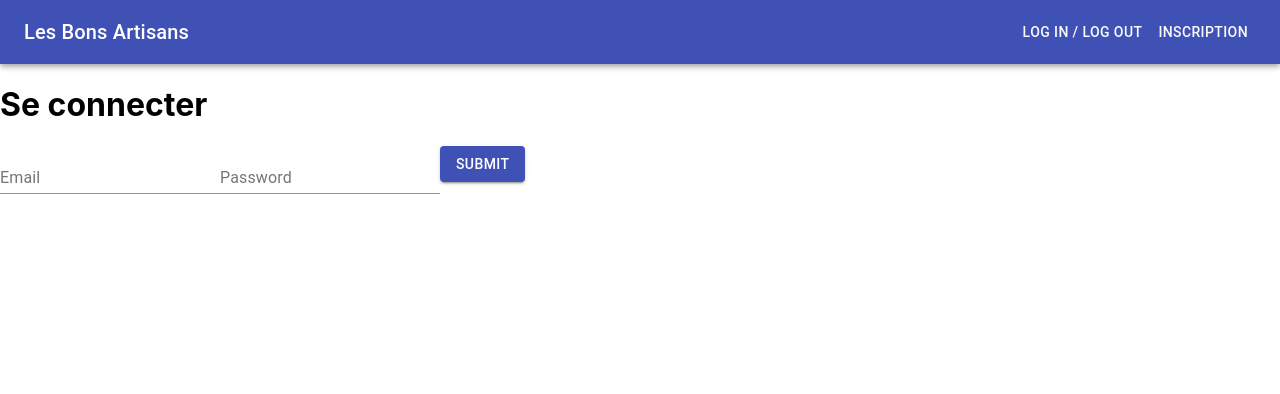
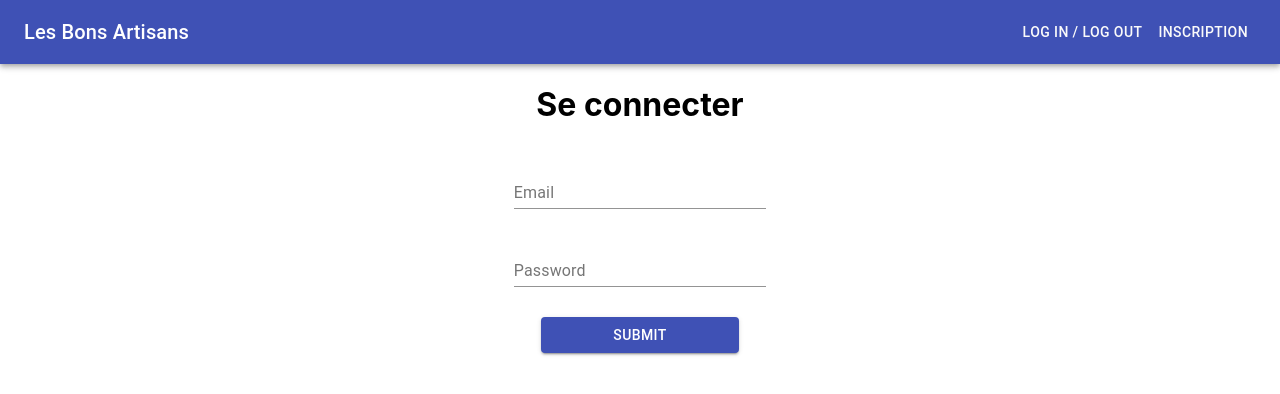
Before and after one commit to MaximeLeBerre/les-bons-artisans-front, a React (Create React App) app: page /login in a window 1280 px wide. Shown: the top 394 px of the page. Built offline with nearby package versions, Linux system fonts and the light colour scheme.

Commit message:
update css

```diff
--- a/src/components/FormItem.jsx
+++ b/src/components/FormItem.jsx
@@ -10,12 +10,78 @@ import { useState } from 'react';
 import Snackbar from '@material-ui/core/Snackbar';
 import CloseIcon from '@material-ui/icons/Close';
 import IconButton from '@material-ui/core/IconButton';
+import MenuItem from '@material-ui/core/MenuItem';
 
 const useStyles = makeStyles({
   root: {
-    margin: 15
+    margin: 15,
+    width: '25ch'
+  },
+  card: {
+    margin: 15,
+    backgroundColor: '#F6F6F6',
+    padding: '10px'
+  },
+  select: {
+    margin: 1,
+    width: '25ch'
   }
 });
+
+const ratingOption = [
+  {
+    value: '1',
+    label: 1
+  },
+  {
+    value: '2',
+    label: 2
+  },
+  {
+    value: '3',
+    label: 3
+  },
+  {
+    value: '4',
+    label: 4
+  },
+  {
+    value: '5',
+    label: 5
+  }
+];
+const warrantyYearsOption = [
+  {
+    value: '1',
+    label: 1
+  },
+  {
+    value: '2',
+    label: 2
+  },
+  {
+    value: '3',
+    label: 3
+  },
+  {
+    value: '4',
+    label: 4
+  },
+  {
+    value: '5',
+    label: 5
+  }
+];
+const availableOption = [
+  {
+    value: true,
+    label: 'Oui'
+  },
+  {
+    value: false,
+    label: 'Non'
+  }
+];
 
 function FormItem({ history }) {
   const [successMessage, setSuccessMessage] = useState(false);
@@ -35,7 +101,7 @@ function FormItem({ history }) {
       price: undefined,
       rating: undefined,
       warranty_years: undefined,
-      available: false
+      available: true
     },
     onSubmit: async (values) => {
       await new Promise((r) => setTimeout(r, 500));
@@ -73,15 +139,15 @@ function FormItem({ history }) {
         flexDirection: 'column'
       }}
     >
-      <Card className={classes.root}>
+      <h1>Ajouter un objet</h1>
+      <Card className={classes.card}>
         <form
           onSubmit={formik.handleSubmit}
           style={{
             display: 'flex',
             justifyContent: 'center',
             alignItems: 'center',
-            flexDirection: 'column',
-            backgroundColor: 'lightgrey'
+            flexDirection: 'column'
           }}
         >
           <TextField
@@ -111,27 +177,48 @@ function FormItem({ history }) {
           <TextField
             id="rating"
             name="rating"
+            select
             label="Note"
             value={formik.values.rating}
             onChange={formik.handleChange}
-            className={classes.root}
-          />
+            className={classes.select}
+          >
+            {ratingOption.map((option) => (
+              <MenuItem key={option.value} value={option.value}>
+                {option.label}
+              </MenuItem>
+            ))}
+          </TextField>
           <TextField
             id="warranty_years"
             name="warranty_years"
+            select
             label="Années de garantie"
             value={formik.values.warranty_years}
             onChange={formik.handleChange}
-            className={classes.root}
-          />
+            className={classes.select}
+          >
+            {warrantyYearsOption.map((option) => (
+              <MenuItem key={option.value} value={option.value}>
+                {option.label}
+              </MenuItem>
+            ))}
+          </TextField>
           <TextField
             id="available"
             name="available"
+            select
             label="Disponibilité"
             value={formik.values.available}
             onChange={formik.handleChange}
-            className={classes.root}
-          />
+            className={classes.select}
+          >
+            {availableOption.map((option) => (
+              <MenuItem key={option.value} value={option.value}>
+                {option.label}
+              </MenuItem>
+            ))}
+          </TextField>
           <Button color="primary" variant="contained" type="submit" className={classes.root}>
             Envoyer
           </Button>
--- a/src/components/Login.jsx
+++ b/src/components/Login.jsx
@@ -21,9 +21,24 @@ const Login = ({ history }) => {
   });
 
   return (
-    <div>
+    <div
+      style={{
+        display: 'flex',
+        justifyContent: 'center',
+        alignItems: 'center',
+        flexDirection: 'column'
+      }}
+    >
       <h1>Se connecter</h1>
-      <form onSubmit={formik.handleSubmit}>
+      <form
+        onSubmit={formik.handleSubmit}
+        style={{
+          display: 'flex',
+          justifyContent: 'center',
+          alignItems: 'center',
+          flexDirection: 'column'
+        }}
+      >
         <TextField
           id="email"
           name="email"
@@ -32,6 +47,10 @@ const Login = ({ history }) => {
           onChange={formik.handleChange}
           error={formik.touched.email && Boolean(formik.errors.email)}
           helperText={formik.touched.email && formik.errors.email}
+          style={{
+            margin: 15,
+            width: '25ch'
+          }}
         />
         <TextField
           id="password"
@@ -42,8 +61,20 @@ const Login = ({ history }) => {
           onChange={formik.handleChange}
           error={formik.touched.password && Boolean(formik.errors.password)}
           helperText={formik.touched.password && formik.errors.password}
+          style={{
+            margin: 15,
+            width: '25ch'
+          }}
         />
-        <Button color="primary" variant="contained" type="submit">
+        <Button
+          color="primary"
+          variant="contained"
+          type="submit"
+          style={{
+            margin: 15,
+            width: '25ch'
+          }}
+        >
           Submit
         </Button>
       </form>
--- a/src/components/SignUp.jsx
+++ b/src/components/SignUp.jsx
@@ -19,9 +19,24 @@ const SignUp = ({ history }) => {
   });
 
   return (
-    <div>
+    <div
+      style={{
+        display: 'flex',
+        justifyContent: 'center',
+        alignItems: 'center',
+        flexDirection: 'column'
+      }}
+    >
       <h1>Inscription</h1>
-      <form onSubmit={formik.handleSubmit}>
+      <form
+        onSubmit={formik.handleSubmit}
+        style={{
+          display: 'flex',
+          justifyContent: 'center',
+          alignItems: 'center',
+          flexDirection: 'column'
+        }}
+      >
         <TextField
           id="email"
           name="email"
@@ -30,6 +45,10 @@ const SignUp = ({ history }) => {
           onChange={formik.handleChange}
           error={formik.touched.email && Boolean(formik.errors.email)}
           helperText={formik.touched.email && formik.errors.email}
+          style={{
+            margin: 15,
+            width: '25ch'
+          }}
         />
         <TextField
           id="password"
@@ -40,8 +59,20 @@ const SignUp = ({ history }) => {
           onChange={formik.handleChange}
           error={formik.touched.password && Boolean(formik.errors.password)}
           helperText={formik.touched.password && formik.errors.password}
+          style={{
+            margin: 15,
+            width: '25ch'
+          }}
         />
-        <Button color="primary" variant="contained" type="submit">
+        <Button
+          color="primary"
+          variant="contained"
+          type="submit"
+          style={{
+            margin: 15,
+            width: '25ch'
+          }}
+        >
           Submit
         </Button>
       </form>
```
